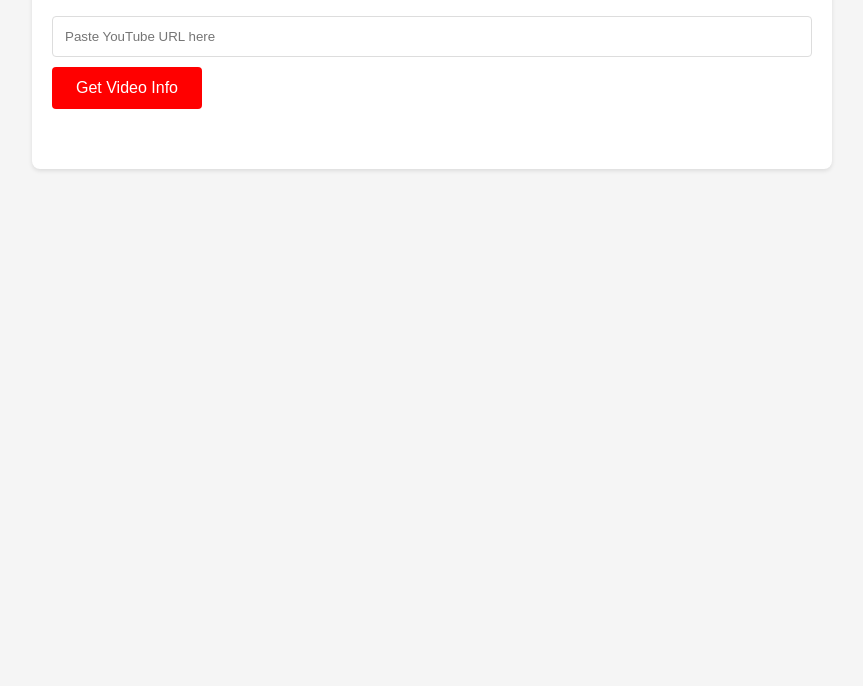
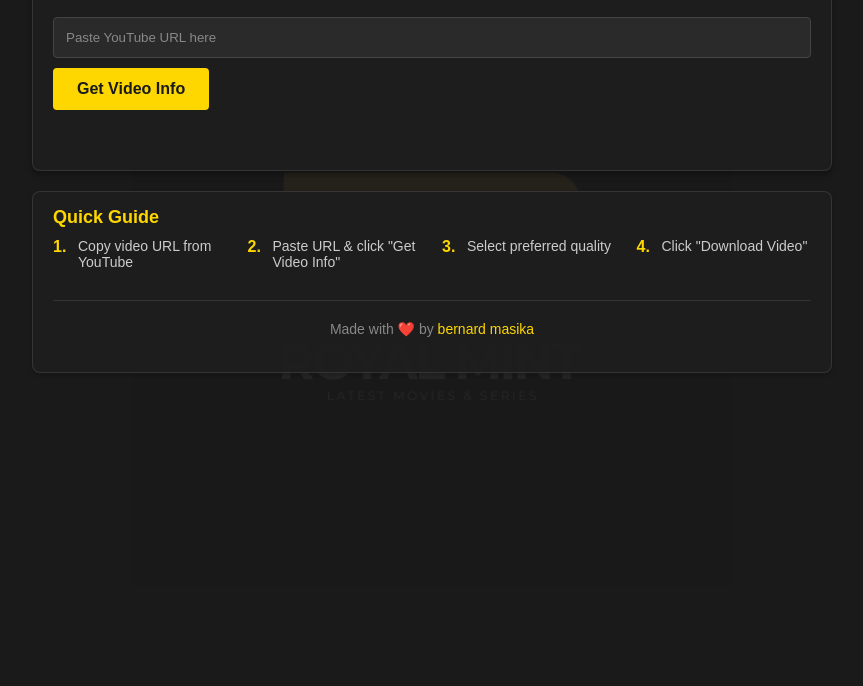
Before and after one commit to BernardMasika/YTDownloaderforUs, a website: page index.html in a window 1280 px wide. Shown: the part 114-800 px from the top of the page, without its empty margins (208-1071 px from the left). Drawn offline with Linux system fonts and the light colour scheme.

Commit message:
added the feature to look for desktop directory and save there as trailer, change the theme colors

```diff
--- a/index.html
+++ b/index.html
@@ -3,20 +3,48 @@
 <head>
     <meta charset="UTF-8">
     <meta name="viewport" content="width=device-width, initial-scale=1.0">
-    <title>YouTube Video Downloader</title>
+    <title>Royal Mint Downloader</title>
     <style>
         body {
             font-family: Arial, sans-serif;
             max-width: 800px;
             margin: 0 auto;
             padding: 20px;
-            background-color: #f5f5f5;
+            background-color: #1a1a1a;
+            position: relative;
+            color: white;
+        }
+        body::before {
+            content: '';
+            position: fixed;
+            top: 50%;
+            left: 50%;
+            transform: translate(-50%, -50%);
+            width: 100%;
+            height: 100%;
+            background-image: url('./images/RM_LOGO.png'); /* You'll need to update this path */
+            background-repeat: no-repeat;
+            background-position: center;
+            background-size: 600px;
+            opacity: 0.05;
+            pointer-events: none;
+            z-index: -1;
         }
         .container {
-            background-color: white;
+            background-color: rgba(30, 30, 30, 0.95);
             padding: 20px;
             border-radius: 8px;
-            box-shadow: 0 2px 4px rgba(0,0,0,0.1);
+            box-shadow: 0 4px 6px rgba(0, 0, 0, 0.3);
+            margin-bottom: 20px;
+            border: 1px solid rgba(255, 255, 255, 0.1);
+        }
+        .logo-container {
+            text-align: center;
+            margin-bottom: 30px;
+        }
+        .logo-container img {
+            width: 150px;
+            height: auto;
         }
         .input-group {
             margin-bottom: 20px;
@@ -25,25 +53,33 @@
             width: 100%;
             padding: 12px;
             margin: 10px 0;
-            border: 1px solid #ddd;
+            border: 1px solid #444;
             border-radius: 4px;
             box-sizing: border-box;
+            background-color: #2a2a2a;
+            color: white;
+        }
+        input[type="text"]::placeholder {
+            color: #888;
         }
         button {
-            background-color: #ff0000;
-            color: white;
+            background-color: #ffd700;
+            color: #1a1a1a;
             padding: 12px 24px;
             border: none;
             border-radius: 4px;
             cursor: pointer;
             font-size: 16px;
+            font-weight: bold;
+            transition: background-color 0.3s;
         }
         button:hover {
-            background-color: #cc0000;
+            background-color: #ffed4a;
         }
         button:disabled {
-            background-color: #cccccc;
+            background-color: #444;
             cursor: not-allowed;
+            color: #888;
         }
         #status {
             margin-top: 20px;
@@ -53,40 +89,109 @@
         .video-info {
             margin-top: 20px;
             padding: 15px;
-            border: 1px solid #ddd;
+            border: 1px solid #444;
             border-radius: 4px;
             display: none;
+            background-color: rgba(40, 40, 40, 0.95);
         }
         .video-info img {
             max-width: 200px;
             margin-bottom: 10px;
+            border-radius: 4px;
         }
         select {
             width: 100%;
             padding: 12px;
             margin: 10px 0;
-            border: 1px solid #ddd;
+            border: 1px solid #444;
             border-radius: 4px;
-            background-color: white;
+            background-color: #2a2a2a;
+            color: white;
         }
         .quality-info {
             margin-top: 10px;
             font-size: 14px;
-            color: #666;
+            color: #888;
         }
         .success {
-            background-color: #d4edda;
-            color: #155724;
+            background-color: rgba(47, 129, 90, 0.9);
+            color: white;
         }
         .error {
-            background-color: #f8d7da;
-            color: #721c24;
+            background-color: rgba(169, 68, 66, 0.9);
+            color: white;
+        }
+        .instructions-card {
+            background-color: rgba(30, 30, 30, 0.95);
+            padding: 15px 20px;
+            border-radius: 8px;
+            box-shadow: 0 2px 4px rgba(0, 0, 0, 0.2);
+            border: 1px solid rgba(255, 255, 255, 0.1);
+        }
+        .instructions-card h2 {
+            color: #ffd700;
+            margin: 0 0 10px 0;
+            font-size: 18px;
+        }
+        .steps {
+            display: flex;
+            gap: 20px;
+            margin-bottom: 10px;
+        }
+        .step {
+            flex: 1;
+            position: relative;
+            padding-left: 25px;
+        }
+        .step::before {
+            content: attr(data-step);
+            position: absolute;
+            left: 0;
+            color: #ffd700;
+            font-weight: bold;
+        }
+        .step p {
+            margin: 0;
+            font-size: 14px;
+            color: #ccc;
+        }
+        .note {
+            font-size: 12px;
+            color: #ffd700;
+            background-color: rgba(255, 215, 0, 0.1);
+            padding: 8px;
+            border-radius: 4px;
+            margin-top: 10px;
+            border: 1px solid rgba(255, 215, 0, 0.2);
+        }
+        /* Add these styles to your existing CSS */
+        .footer {
+            text-align: center;
+            padding: 20px 0;
+            margin-top: 30px;
+            color: #888;
+            font-size: 14px;
+            border-top: 1px solid rgba(255, 255, 255, 0.1);
+        }
+
+        .footer a {
+            color: #ffd700;
+            text-decoration: none;
+            transition: color 0.3s;
+        }
+
+        .footer a:hover {
+            color: #ffed4a;
         }
     </style>
 </head>
 <body>
+<!--<div class="logo-container">
+    <img src="/images/RM_LOGO.png" alt="Royal Mint Logo"> &lt;!&ndash; You'll need to update this path &ndash;&gt;
+</div>-->
+
 <div class="container">
-    <h1>YouTube Video Downloader</h1>
+    <h1>Youtube Video Downloader</h1>
 
     <div class="input-group">
         <input type="text" id="videoUrl" placeholder="Paste YouTube URL here">
@@ -111,6 +216,28 @@
 
     <div id="status"></div>
 </div>
+
+<div class="instructions-card">
+    <h2>Quick Guide</h2>
+    <div class="steps">
+        <div class="step" data-step="1.">
+            <p>Copy video URL from YouTube</p>
+        </div>
+        <div class="step" data-step="2.">
+            <p>Paste URL & click "Get Video Info"</p>
+        </div>
+        <div class="step" data-step="3.">
+            <p>Select preferred quality</p>
+        </div>
+        <div class="step" data-step="4.">
+            <p>Click "Download Video"</p>
+        </div>
+    </div>
+    <div class="footer">
+        Made with ❤️ by <a href="http://www.bernardmasika.com" target="_blank">bernard masika</a>
+    </div>
+</div>
+
 
 <script>
     let currentVideoUrl = '';
```
Also changed, not shown: server.js (+19 -10 lines), images/RM_LOGO.png (added), 1 other file.
